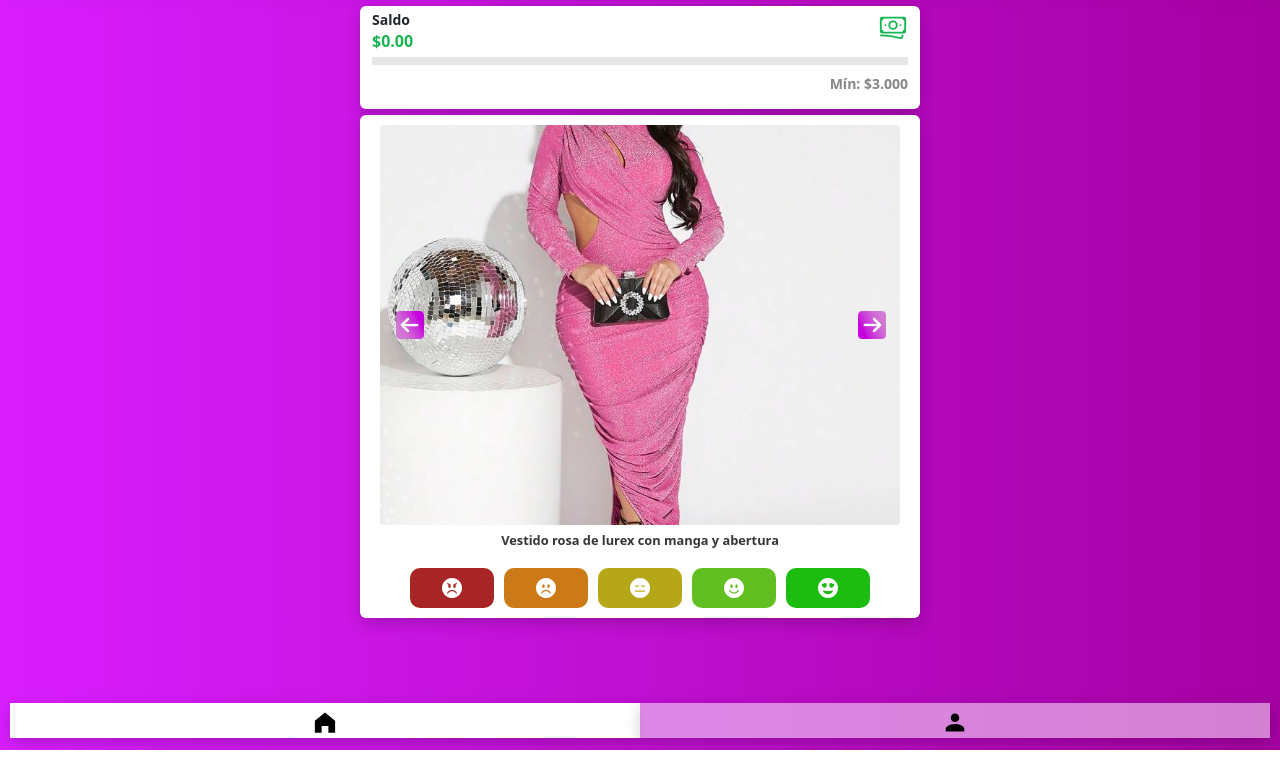
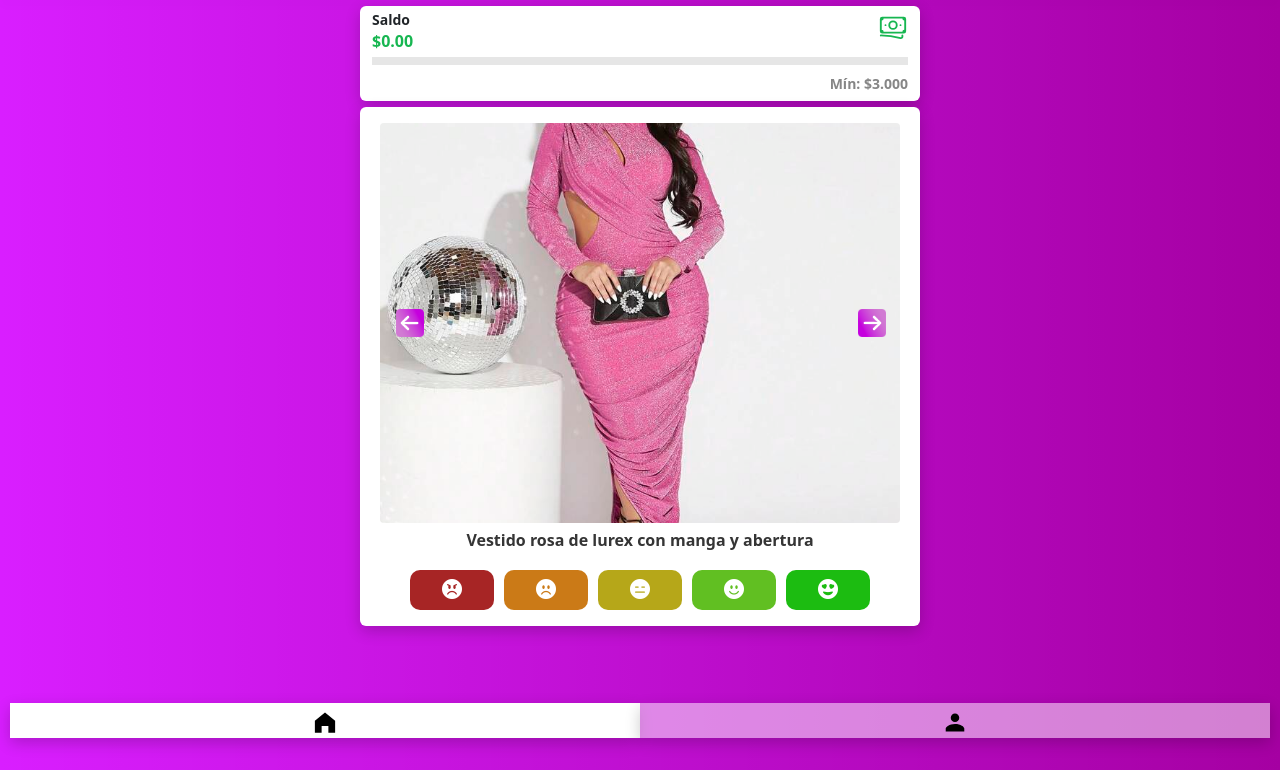
Before and after one commit to Juniins/convertenos, a PHP site: page /search/index.html in a window 1280 px wide. Shown: the part 50-820 px from the top of the page. Run offline with PHP 8.4, Linux system fonts and the light colour scheme.

Commit message:
Add files via upload

```diff
--- a/search/index.html
+++ b/search/index.html
@@ -114,7 +114,7 @@
       <div class="progress-bar"></div>
     </div>
 
-    <p style="margin: 8px 0px; text-align: right; font-size: 14px;font-weight: bold; color: rgb(134, 134, 134);">Mín: $3.000</p>
+    <p style="margin: 8px 0px 0px 0px; text-align: right; font-size: 14px;font-weight: bold; color: rgb(134, 134, 134);">Mín: $3.000</p>
     </div>
 
 
@@ -133,7 +133,7 @@
 <!-- Look 1 -->
 
 <div class="col-lg-6 offset-lg-3 feed boxl1">
-  <div id="looks" class="look" style="padding: 10px 20px;">
+  <div id="looks" class="look" style="padding: 16px 20px;">
 
     <div class="container-slider">
       <button id="prev-button"><img src="./assets/img/arrow-1.png" alt="prev-button" style="rotate: 180deg;"></button>
@@ -232,6 +232,7 @@
         </center>
     </div>
 
+    <br><br><br><br><br><br>
 </div>
 
 
--- a/search/style.css
+++ b/search/style.css
@@ -522,6 +522,7 @@
   white-space: nowrap;
   overflow: hidden;
   text-overflow: ellipsis;
+  font-size: 16px;
 }
 
 /*Abre CSS Notificações*/
```
